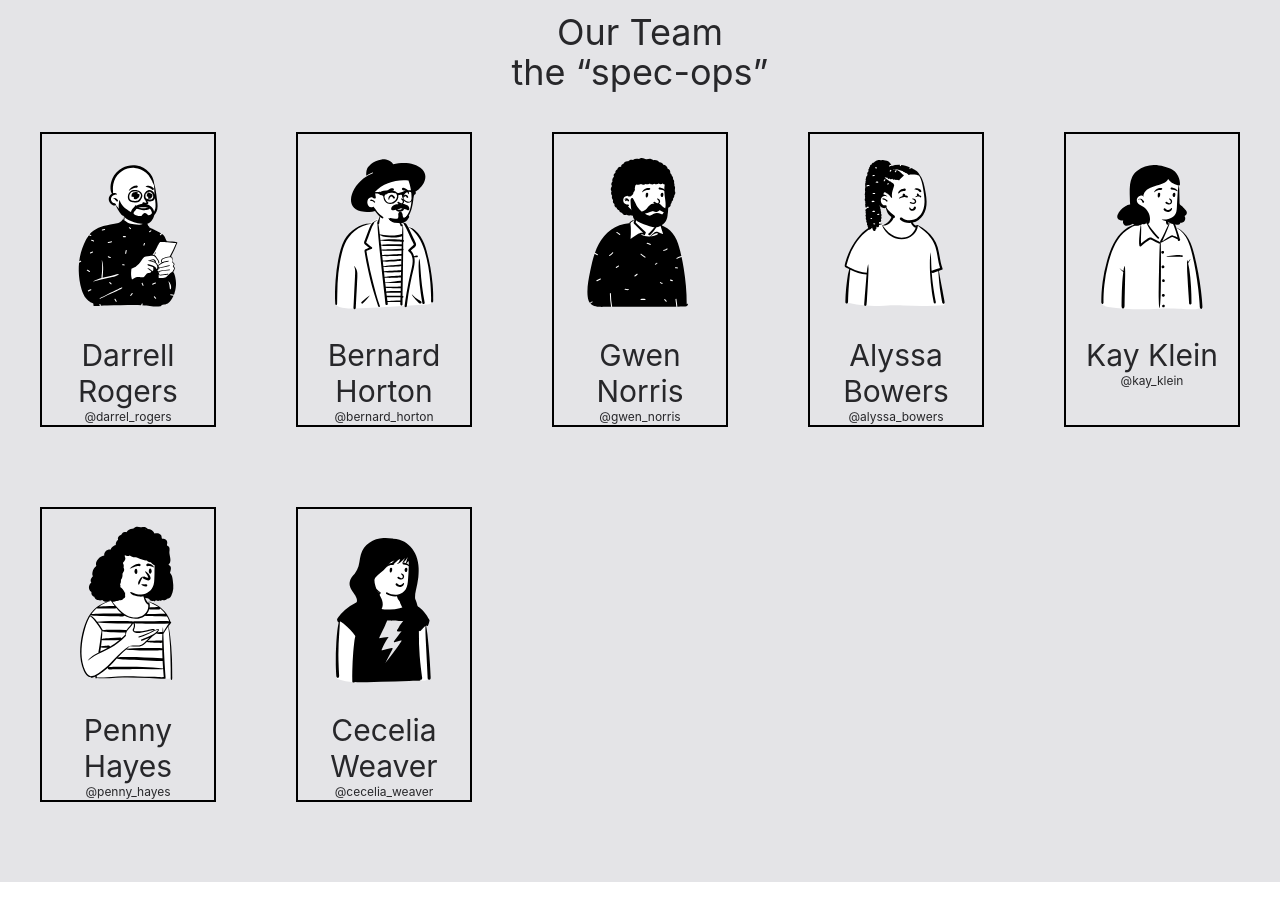
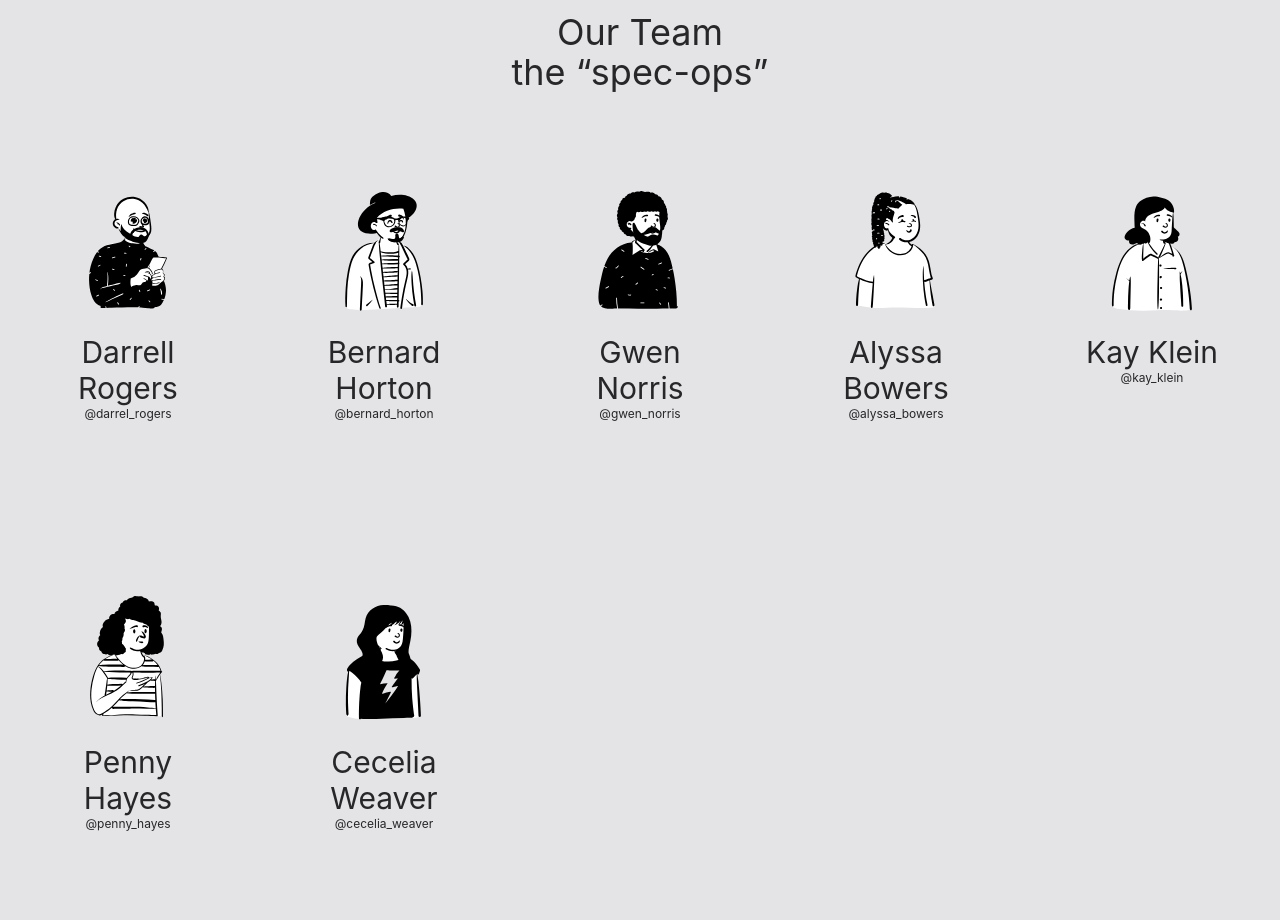
Before and after one commit to sisyphusCoding/testui, a Next.js app: page / in a window 1280 px wide. Shown: the part 1140-2060 px from the top of the page. Before the commit the page ends 2022 px from the top, so only its background shows below. Built offline with nearby package versions, Linux system fonts and the light colour scheme.

Commit message:
fixed image loading

```diff
--- a/components/member.tsx
+++ b/components/member.tsx
@@ -15,7 +15,7 @@ const Member: FC<Props> = ({ id, name, socialID }) => {
 
   return (
     <div
-      className="overflow-hidden border-2 border-black"
+      className="overflow-hidden py-10 px-5"
       ref={imageRef}
       >
       <Image
```
